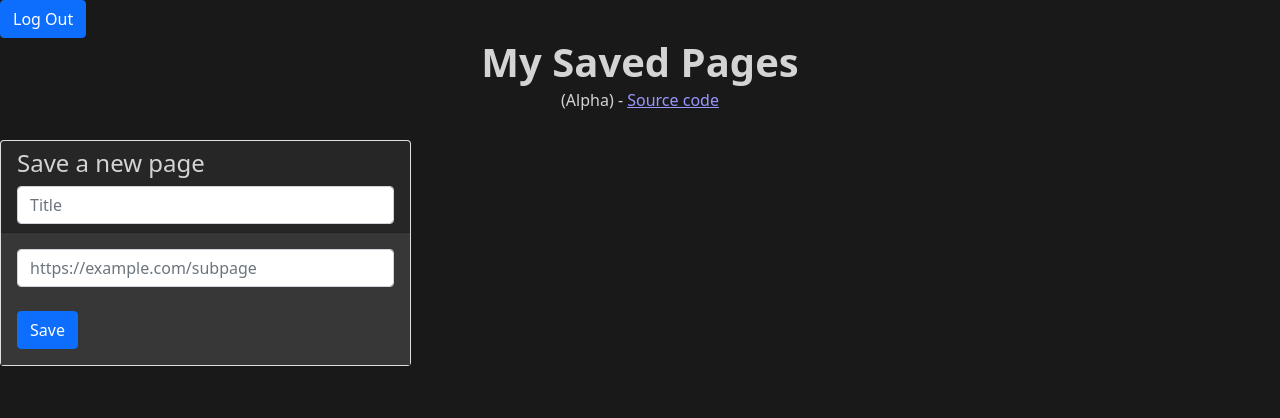
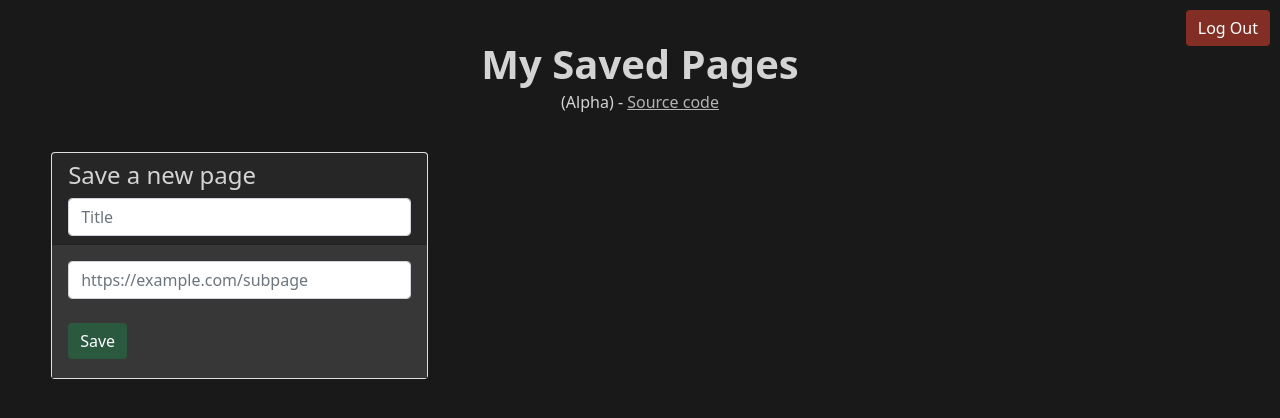
Before and after one commit to tngaspar/webpage-archive-api, a FastAPI app: template templates/index.html in a window 1280 px wide. Shown: the top 418 px of the page. Run offline with FastAPI, Linux system fonts and the light colour scheme; the template is opened without the code that fills it, so the values that code supplies are empty.

Commit message:
UI format and color improvements

```diff
--- a/templates/index.html
+++ b/templates/index.html
@@ -8,14 +8,33 @@
 	<meta charset="utf-8">
     <meta name="viewport" content="width=device-width">
 	<title>My Saved Pages</title>
+    <style>
+        /* Set a style for all buttons */
+        .btn {
+            background-color: rgb(43, 89, 63);
+            color: white;
+            margin-bottom: 3px;
+            border: none;
+            cursor: pointer;
+
+        }
+        /* Add a hover effect for buttons */
+        .btn:hover {
+            opacity: 0.8;
+            background-color: rgb(43, 89, 63);
+        }
+
+    </style>
 </head>
 
-<body style="background-color: rgb(25, 25, 25)">
-    <a href="/logout" class="btn btn-primary">Log Out</a>
+<body style="background-color: rgb(25, 25, 25); width: 100%; padding: 0 4%;">
+
+<a href="/logout" class="btn btn-primary" style="background-color: rgb(131, 46, 36); margin-top: 10px; margin-right: 10px ;position:absolute; top:0; right:0;">Log Out</a>
+
 <div class = "row" style="background-color: rgb(25, 25, 25);">
 
-    <h1 style="text-align:center; margin-top: 0px; margin-bottom: 0px; color:rgb(212, 212, 212);"><strong>My Saved Pages</strong></h1>
-    <h6 style="text-align:center; margin-top: 5px; margin-bottom: 30px; color:rgb(212, 212, 212);">(Alpha) - <a href="https://github.com/tngaspar/webpage-archive-api" style="color: rgb(151, 151, 255);">Source code</a></h6>
+    <h1 style="text-align:center; margin-top: 40px; margin-bottom: 0px; color:rgb(212, 212, 212);"><strong>My Saved Pages</strong></h1>
+    <h6 style="text-align:center; margin-top: 5px; margin-bottom: 40px; color:rgb(212, 212, 212);">(Alpha) - <a href="https://github.com/tngaspar/webpage-archive-api" style="color:rgb(180, 180, 180)">Source code</a></h6>
         <br>
             <div class="col-sm-4">
                 <div class="card" style="margin-bottom: 20px;">
@@ -55,7 +74,7 @@
                         {%  if dict.archive_url %}
                             <a href="{{ dict.archive_url }}" class="btn btn-primary" target="_blank">Go to archive</a>
                         {% endif %}
-                        <a href="/deleteUI/{{dict.key}}" class="btn btn-primary">Delete</a>
+                        <a href="/deleteUI/{{dict.key}}" class="btn btn-primary" style="background-color: rgb(131, 46, 36);">Delete</a>
                     </div>
                 </div>
               </div>
```
Also changed, not shown: templates/login.html (+3 -5 lines).
